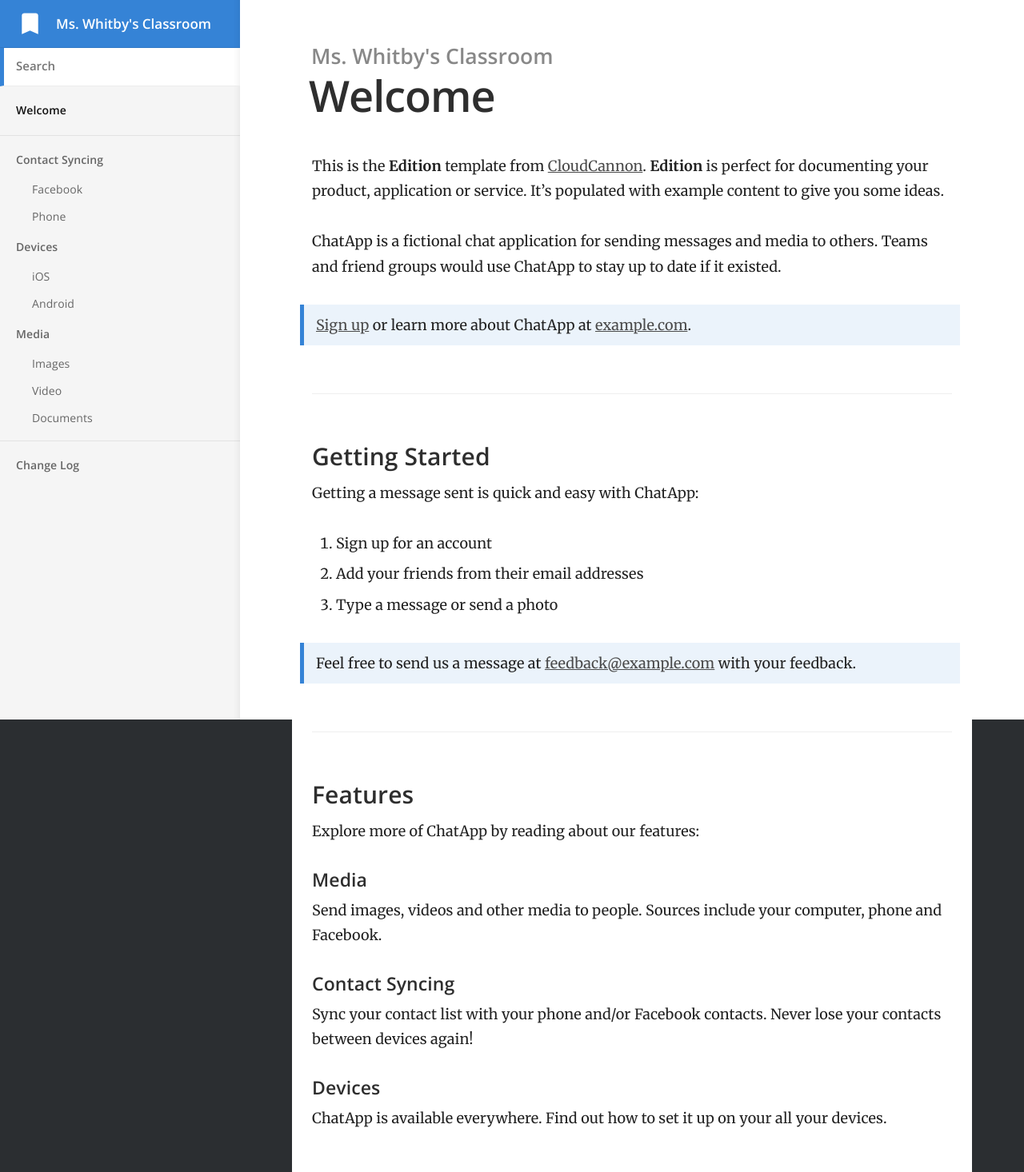
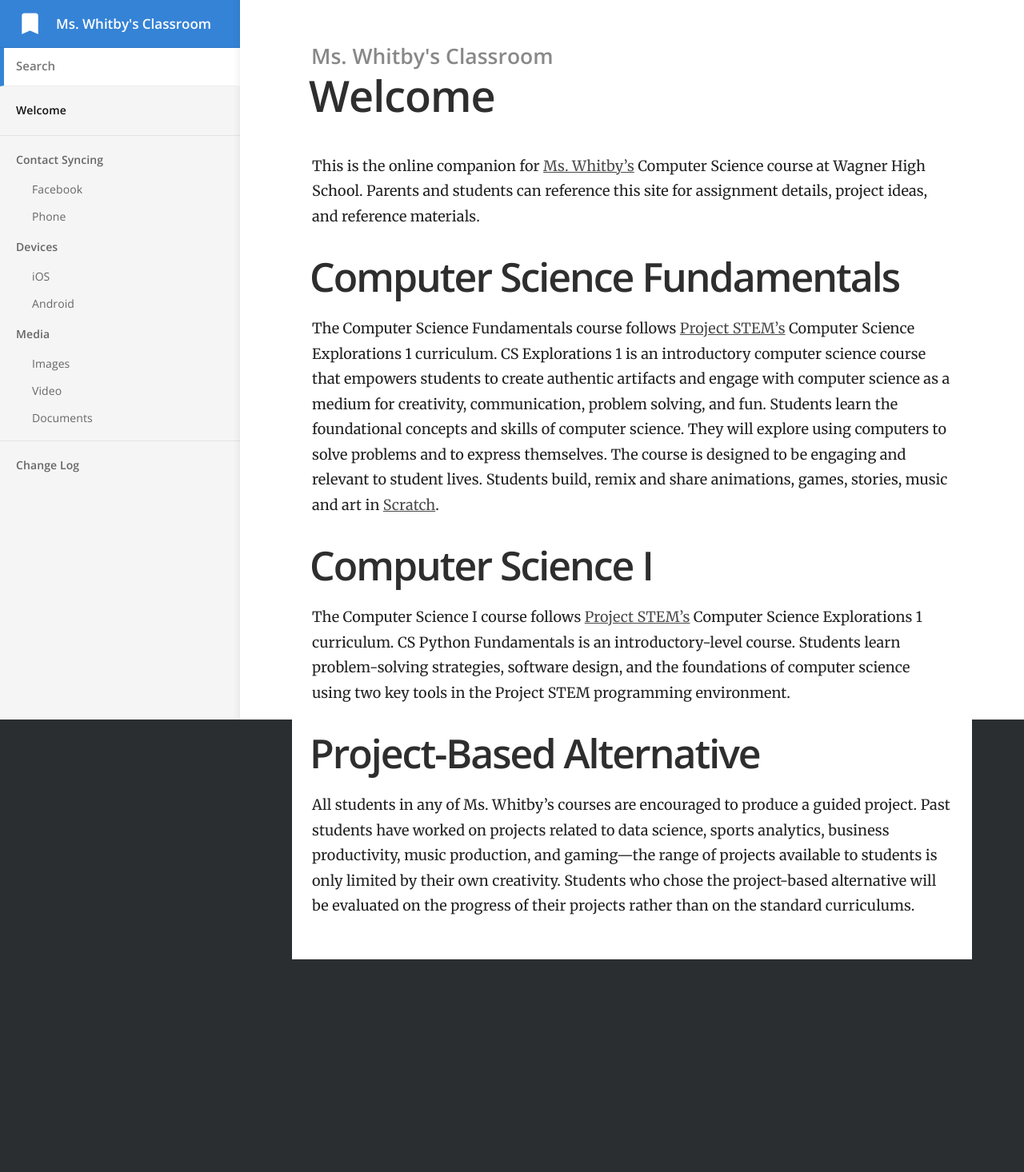
Before and after one commit to mswhitby/classroom, a Jekyll site: the page built from index.md, in a window 1280 px wide. Shown: the whole page at 80% size. Built offline with Jekyll 4.4.1, drawn with Linux system fonts in a browser that asks for light colours; after the commit the page ends 1200 px from its top, so only the background shows below that.

Commit message:
Update index.md

```diff
--- a/index.md
+++ b/index.md
@@ -2,37 +2,13 @@
 title: Welcome
 ---
 
-This is the **Edition** template from [CloudCannon](http://cloudcannon.com/).
-**Edition** is perfect for documenting your product, application or service.
-It's populated with example content to give you some ideas.
+This is the online  companion for [Ms. Whitby’s](https://www.judsonisd.org/Domain/6785) Computer Science course at Wagner High School. Parents and students can reference this site for assignment details, project ideas, and reference materials.
 
-ChatApp is a fictional chat application for sending messages and media to others.
-Teams and friend groups would use ChatApp to stay up to date if it existed.
+# Computer Science Fundamentals
+The Computer Science Fundamentals course follows [Project STEM’s](https://projectstem.org) Computer Science Explorations 1  curriculum. CS Explorations 1 is an introductory computer science course that empowers students to create authentic artifacts and engage with computer science as a medium for creativity, communication, problem solving, and fun. Students learn the foundational concepts and skills of computer science. They will explore using computers to solve problems and to express themselves. The course is designed to be engaging and relevant to student lives. Students build, remix and share animations, games, stories, music and art in [Scratch](https://scratch.mit.edu/).
 
-> [Sign up](http://example.com/signup) or learn more about ChatApp at [example.com](http://example.com/).
+# Computer Science I
+The Computer Science I course follows [Project STEM’s](https://https://projectstem.org/high-school/cs-fundamentals) Computer Science Explorations 1  curriculum. CS Python Fundamentals is an introductory-level course. Students learn problem-solving strategies, software design, and the foundations of computer science using two key tools in the Project STEM programming environment.
 
-### Getting Started
-
-Getting a message sent is quick and easy with ChatApp:
-
-1. Sign up for an account
-2. Add your friends from their email addresses
-3. Type a message or send a photo
-
-> Feel free to send us a message at [feedback@example.com](mailto:feedback@example.com) with your feedback.
-
-### Features
-
-Explore more of ChatApp by reading about our features:
-
-#### Media
-
-Send images, videos and other media to people. Sources include your computer, phone and Facebook.
-
-#### Contact Syncing
-
-Sync your contact list with your phone and/or Facebook contacts. Never lose your contacts between devices again!
-
-#### Devices
-
-ChatApp is available everywhere. Find out how to set it up on your all your devices.
+# Project-Based Alternative
+All students in any of Ms. Whitby’s courses are encouraged to produce a guided project. Past students have worked on projects related to data science, sports analytics, business productivity, music production, and gaming—the range of projects available to students is only limited by their own creativity. Students who chose the project-based alternative will be evaluated on the progress of their projects rather than on the standard curriculums.
```
